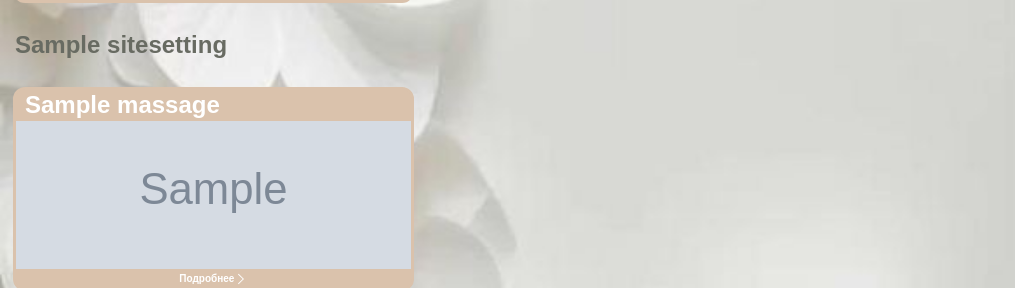
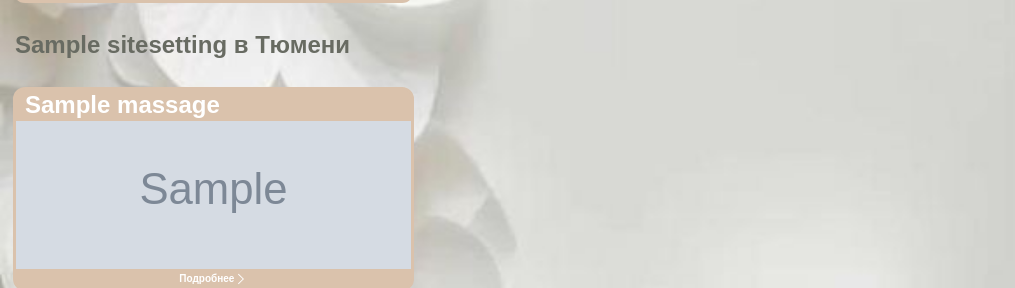
Before and after one commit to Igorek1986/massaz72, a Django app: page / in a window 1280 px wide. Shown: the part 1932-2220 px from the top of the page, without its empty margins (0-1015 px from the left). Run offline with Django 5.2, Linux system fonts and the light colour scheme; tables that the repository leaves empty hold one stand-in row (values such as "Sample post"); grey boxes marked "Sample" are stand-in pictures; style sheets or scripts are compiled from the project's sources; some libraries are stand-ins or nearby versions; some web fonts are replaced.

Commit message:
Added location

```diff
--- a/massaz72/main/templates/main/index.html
+++ b/massaz72/main/templates/main/index.html
@@ -65,7 +65,7 @@
   <section class="service">
     <div class="container">
       {% if child_massages %}
-      <h2 class="service__title" id="cids">{{ site_settings.child_massage_title }}</h2>
+        <h2 class="service__title" id="cids"><strong>{{ site_settings.child_massage_title }} в Тюмени</strong></h2>
       <div class="service__card">
         {% for massage in child_massages %}
         <a id="{{ massage.slug }}" href="{% url 'services:massage_detail' slug=massage.slug %}" class="service__image" style="background-image: url('{{ massage.image.url }}')">
@@ -86,7 +86,7 @@
       {% endif %}
 
       {% if adult_massages %}
-      <h2 class="service__title" id="massage">{{ site_settings.massage_title }}</h2>
+      <h2 class="service__title" id="massage"><strong>{{ site_settings.massage_title }} в Тюмени</strong></h2>
       <div class="service__card">
         {% for massage in adult_massages %}
         <a id="{{ massage.slug }}" href="{% url 'services:massage_detail' slug=massage.slug %}" class="service__image" style="background-image: url('{{ massage.image.url }}')">
```
